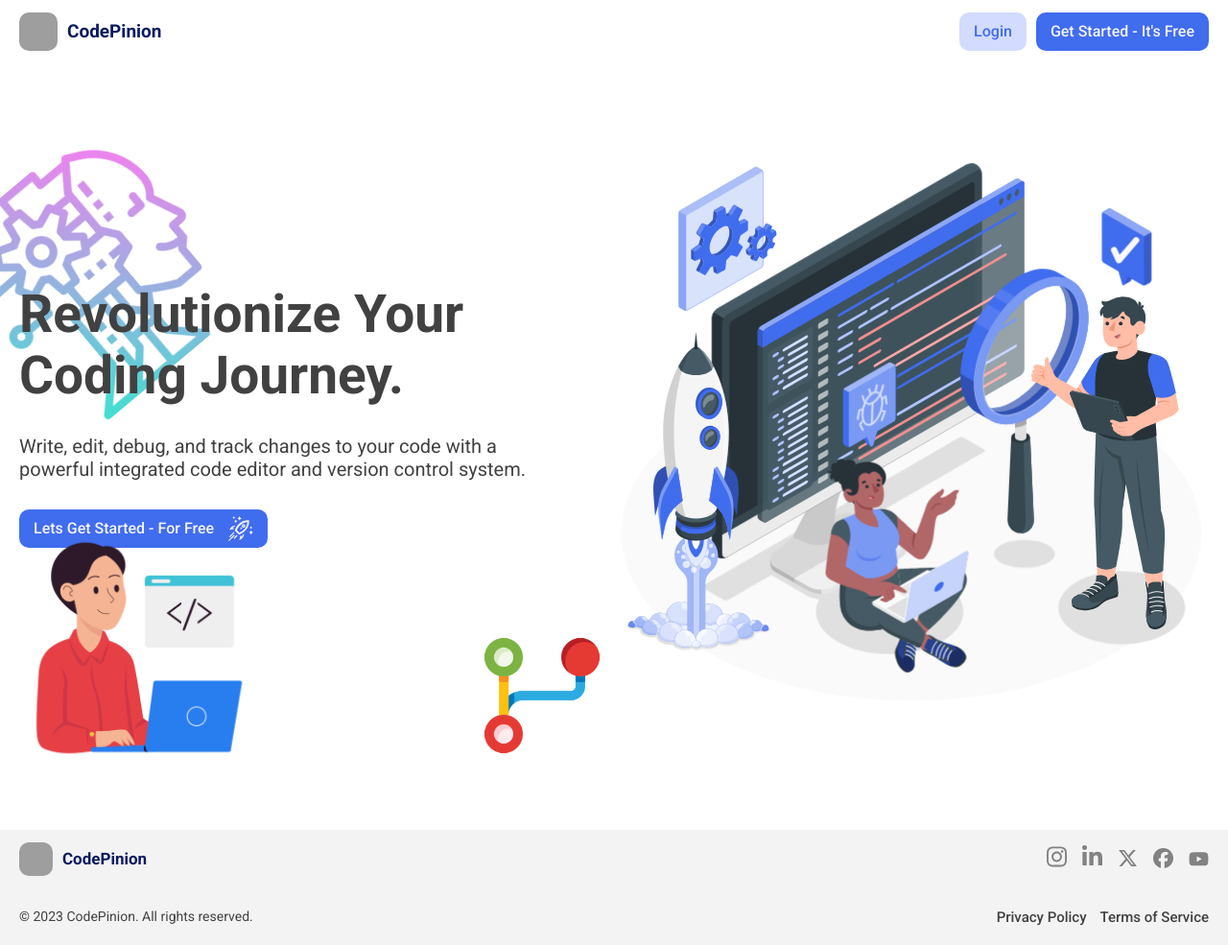
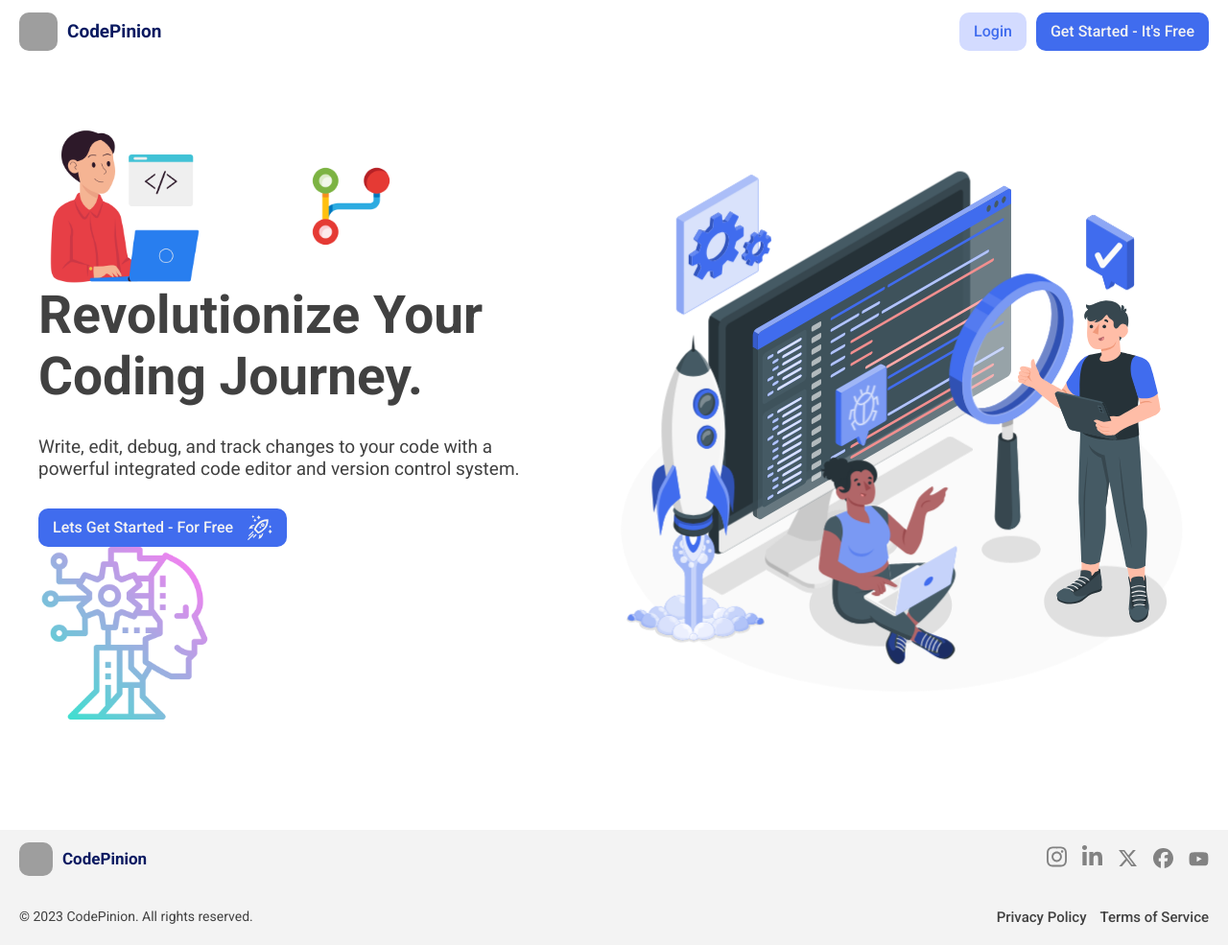
Before and after one commit to AlexNdungu/CodePinion-Web, a Django app: page / in a window 1280 px wide. Shown: the whole page at 96% size. Run offline with Django 4.2, Linux system fonts and the light colour scheme; grey boxes are pictures that could not be loaded.

Commit message:
Landing Page

```diff
--- a/CodePinion/Static/Css/Main/landing.css
+++ b/CodePinion/Static/Css/Main/landing.css
@@ -16,7 +16,7 @@
     flex-direction: column;
     align-items: flex-start;
     justify-content: center;
-    padding-left: 20px;
+    padding-left: 40px;
     /* background-color: aquamarine; */
 }
 
@@ -29,7 +29,7 @@
 }
 
 .hero_word_section p {
-    font-size: 20px;
+    font-size: 19px;
     color: #414141;
     margin-top: 30px;
     margin-bottom: 30px;
@@ -48,24 +48,26 @@
 }
 
 .ai_img {
-    width: 250px;
-    height: 250px;
-    top: 100px;
-    left: -30px;
-    rotate: -40deg;
+    width: 180px;
+    height: 180px;
+    bottom: 50px;
+    left: 40px;
+    /* rotate: -20deg; */
 }
 
 .coding_img {
-    width: 250px;
-    height: 250px;
-    bottom: 0;
+    width: 180px;
+    height: 180px;
+    top: 60px;
+    left: 40px;
+    /* rotate: -20deg; */
 }
 
 .merge_img {
-    width: 150px;
-    height: 150px;
-    bottom: 0;
-    right: 0;
+    width: 100px;
+    height: 100px;
+    top: 100px;
+    right: 35%;
 }
 
 
@@ -106,6 +108,6 @@
     display: flex;
     align-items: center;
     justify-content: center;
-    padding-right: 20px;
+    padding-right: 40px;
     /* background-color: chocolate; */
 }
```
